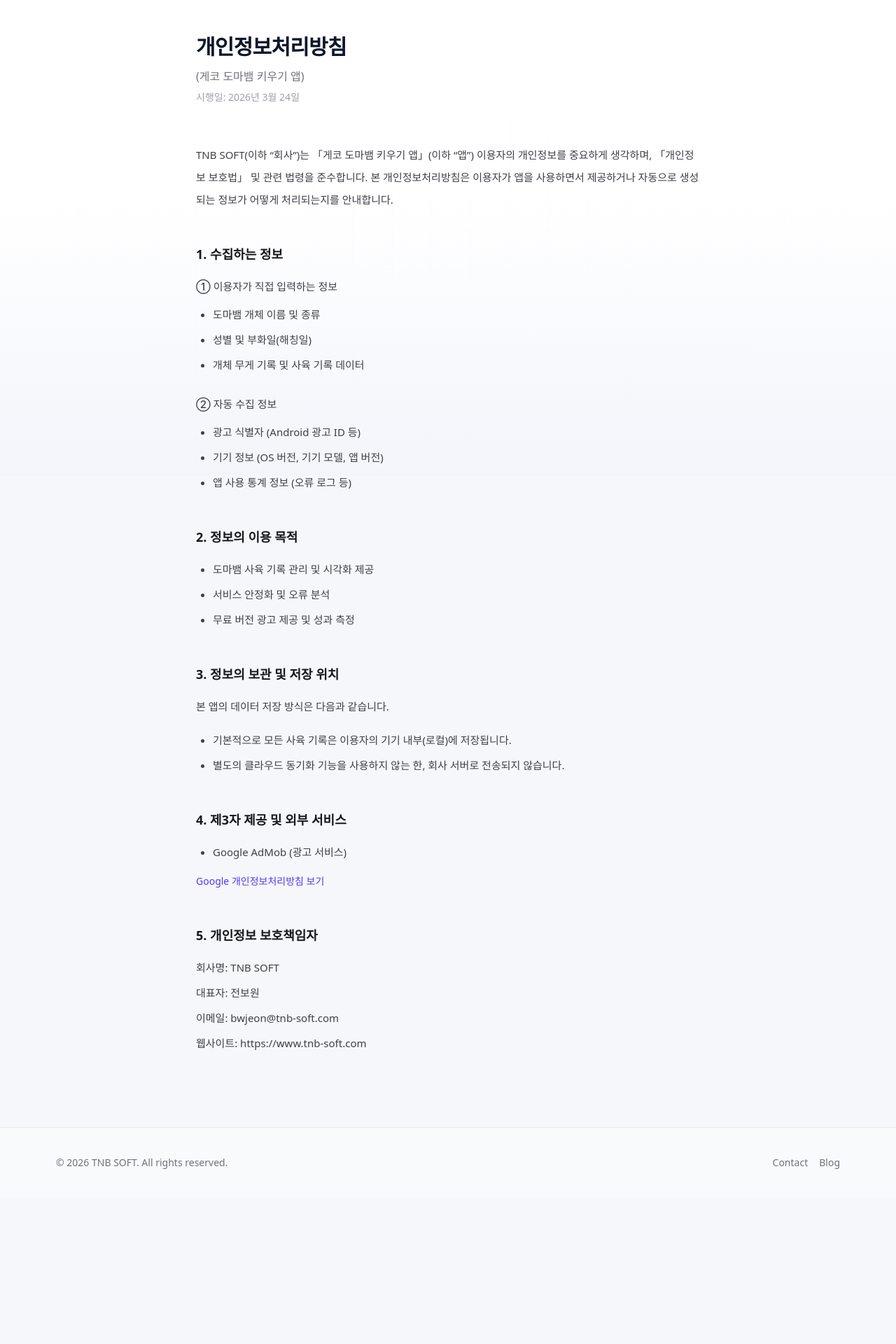
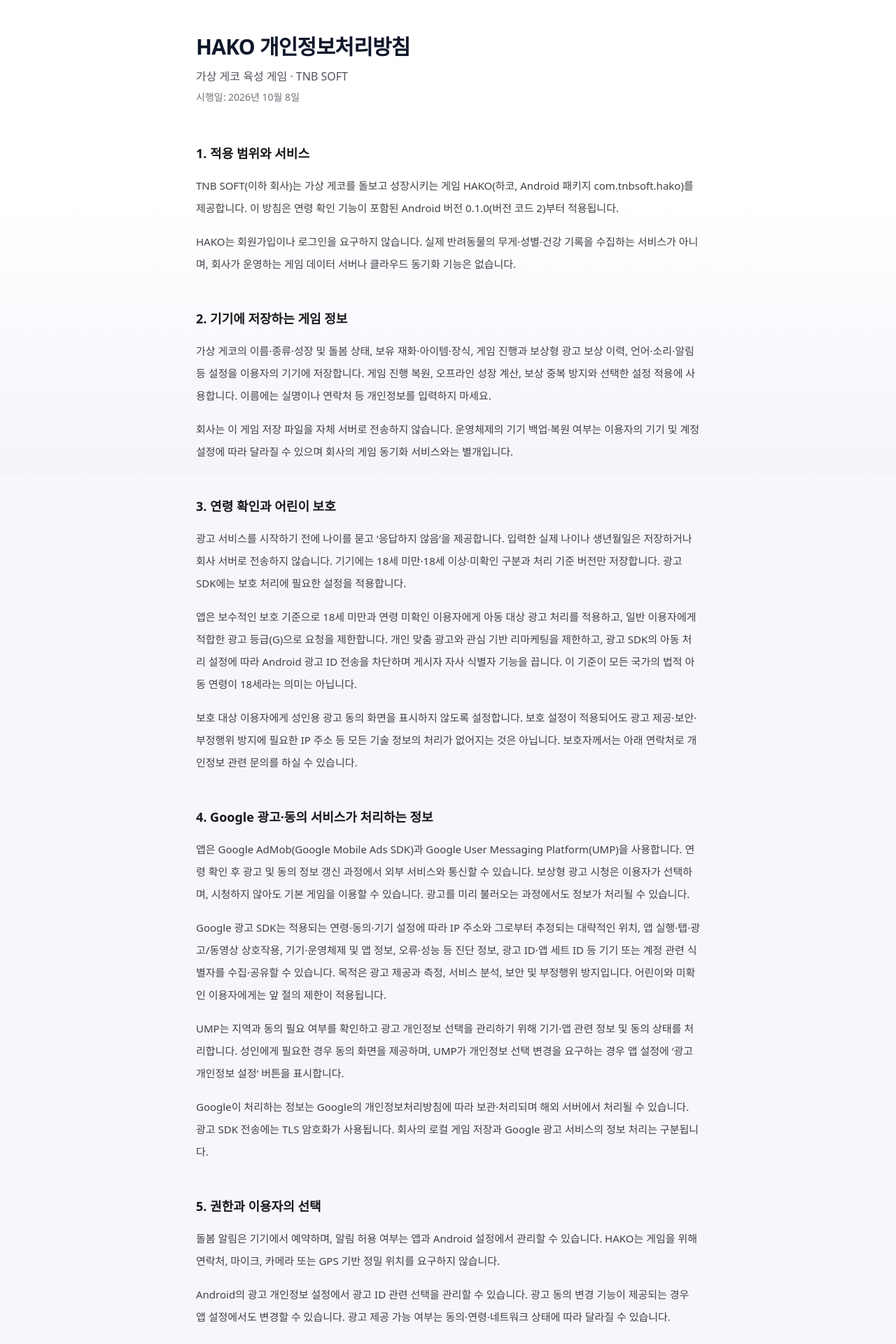
Before and after one commit to jeonbowon/tnb-soft.com, a Next.js app: page /hako-privacy in a window 1280 px wide. Shown: the part 120-2040 px from the top of the page at 70% size. Before the commit the page ends 1831 px from the top, so only its background shows below. Built offline with nearby package versions, Linux system fonts and the light colour scheme.

Commit message:
Correct HAKO privacy policy for local game data and age-aware ads

```diff
--- a/src/app/hako-privacy/page.tsx
+++ b/src/app/hako-privacy/page.tsx
@@ -1,103 +1,91 @@
 import type { Metadata } from "next";
 
 export const metadata: Metadata = {
-  title: "개인정보처리방침 | TNB SOFT",
-  description: "게코 도마뱀 키우기 앱 개인정보처리방침",
+  title: "HAKO 개인정보처리방침 | TNB SOFT",
+  description: "가상 게코 육성 게임 HAKO의 로컬 저장, 연령 확인, 광고 및 개인정보 처리 안내",
 };
+
+const sections = [
+  {
+    title: "1. 적용 범위와 서비스",
+    paragraphs: [
+      "TNB SOFT(이하 회사)는 가상 게코를 돌보고 성장시키는 게임 HAKO(하코, Android 패키지 com.tnbsoft.hako)를 제공합니다. 이 방침은 연령 확인 기능이 포함된 Android 버전 0.1.0(버전 코드 2)부터 적용됩니다.",
+      "HAKO는 회원가입이나 로그인을 요구하지 않습니다. 실제 반려동물의 무게·성별·건강 기록을 수집하는 서비스가 아니며, 회사가 운영하는 게임 데이터 서버나 클라우드 동기화 기능은 없습니다.",
+    ],
+  },
+  {
+    title: "2. 기기에 저장하는 게임 정보",
+    paragraphs: [
+      "가상 게코의 이름·종류·성장 및 돌봄 상태, 보유 재화·아이템·장식, 게임 진행과 보상형 광고 보상 이력, 언어·소리·알림 등 설정을 이용자의 기기에 저장합니다. 게임 진행 복원, 오프라인 성장 계산, 보상 중복 방지와 선택한 설정 적용에 사용합니다. 이름에는 실명이나 연락처 등 개인정보를 입력하지 마세요.",
+      "회사는 이 게임 저장 파일을 자체 서버로 전송하지 않습니다. 운영체제의 기기 백업·복원 여부는 이용자의 기기 및 계정 설정에 따라 달라질 수 있으며 회사의 게임 동기화 서비스와는 별개입니다.",
+    ],
+  },
+  {
+    title: "3. 연령 확인과 어린이 보호",
+    paragraphs: [
+      "광고 서비스를 시작하기 전에 나이를 묻고 ‘응답하지 않음’을 제공합니다. 입력한 실제 나이나 생년월일은 저장하거나 회사 서버로 전송하지 않습니다. 기기에는 18세 미만·18세 이상·미확인 구분과 처리 기준 버전만 저장합니다. 광고 SDK에는 보호 처리에 필요한 설정을 적용합니다.",
+      "앱은 보수적인 보호 기준으로 18세 미만과 연령 미확인 이용자에게 아동 대상 광고 처리를 적용하고, 일반 이용자에게 적합한 광고 등급(G)으로 요청을 제한합니다. 개인 맞춤 광고와 관심 기반 리마케팅을 제한하고, 광고 SDK의 아동 처리 설정에 따라 Android 광고 ID 전송을 차단하며 게시자 자사 식별자 기능을 끕니다. 이 기준이 모든 국가의 법적 아동 연령이 18세라는 의미는 아닙니다.",
+      "보호 대상 이용자에게 성인용 광고 동의 화면을 표시하지 않도록 설정합니다. 보호 설정이 적용되어도 광고 제공·보안·부정행위 방지에 필요한 IP 주소 등 모든 기술 정보의 처리가 없어지는 것은 아닙니다. 보호자께서는 아래 연락처로 개인정보 관련 문의를 하실 수 있습니다.",
+    ],
+  },
+  {
+    title: "4. Google 광고·동의 서비스가 처리하는 정보",
+    paragraphs: [
+      "앱은 Google AdMob(Google Mobile Ads SDK)과 Google User Messaging Platform(UMP)을 사용합니다. 연령 확인 후 광고 및 동의 정보 갱신 과정에서 외부 서비스와 통신할 수 있습니다. 보상형 광고 시청은 이용자가 선택하며, 시청하지 않아도 기본 게임을 이용할 수 있습니다. 광고를 미리 불러오는 과정에서도 정보가 처리될 수 있습니다.",
+      "Google 광고 SDK는 적용되는 연령·동의·기기 설정에 따라 IP 주소와 그로부터 추정되는 대략적인 위치, 앱 실행·탭·광고/동영상 상호작용, 기기·운영체제 및 앱 정보, 오류·성능 등 진단 정보, 광고 ID·앱 세트 ID 등 기기 또는 계정 관련 식별자를 수집·공유할 수 있습니다. 목적은 광고 제공과 측정, 서비스 분석, 보안 및 부정행위 방지입니다. 어린이와 미확인 이용자에게는 앞 절의 제한이 적용됩니다.",
+      "UMP는 지역과 동의 필요 여부를 확인하고 광고 개인정보 선택을 관리하기 위해 기기·앱 관련 정보 및 동의 상태를 처리합니다. 성인에게 필요한 경우 동의 화면을 제공하며, UMP가 개인정보 선택 변경을 요구하는 경우 앱 설정에 ‘광고 개인정보 설정’ 버튼을 표시합니다.",
+      "Google이 처리하는 정보는 Google의 개인정보처리방침에 따라 보관·처리되며 해외 서버에서 처리될 수 있습니다. 광고 SDK 전송에는 TLS 암호화가 사용됩니다. 회사의 로컬 게임 저장과 Google 광고 서비스의 정보 처리는 구분됩니다.",
+    ],
+  },
+  {
+    title: "5. 권한과 이용자의 선택",
+    paragraphs: [
+      "돌봄 알림은 기기에서 예약하며, 알림 허용 여부는 앱과 Android 설정에서 관리할 수 있습니다. HAKO는 게임을 위해 연락처, 마이크, 카메라 또는 GPS 기반 정밀 위치를 요구하지 않습니다.",
+      "Android의 광고 개인정보 설정에서 광고 ID 관련 선택을 관리할 수 있습니다. 광고 동의 변경 기능이 제공되는 경우 앱 설정에서도 변경할 수 있습니다. 광고 제공 가능 여부는 동의·연령·네트워크 상태에 따라 달라질 수 있습니다.",
+    ],
+  },
+  {
+    title: "6. 보관·삭제와 문의 처리",
+    paragraphs: [
+      "로컬 게임 정보와 연령 구분은 게임 진행 및 설정 유지를 위해 기기에 보관됩니다. Android 설정에서 HAKO의 앱 데이터를 삭제하거나 앱을 제거하면 기기에 저장된 앱 데이터를 삭제할 수 있습니다. 게임 진행도 함께 사라질 수 있습니다. 운영체제 백업에 저장된 사본은 해당 백업 서비스 설정에서 별도로 관리하세요.",
+      "Google이 별도로 처리한 정보는 앱 삭제만으로 모두 삭제되는 것이 아닙니다. Google 개인정보처리방침과 계정의 개인정보 관리 도구에서 보관·삭제 방법을 확인할 수 있습니다.",
+      "회사에 이메일로 문의하면 회신 주소와 문의 내용이 문의 처리에 사용됩니다. 필요한 내용만 보내 주세요. 문의 해결 후 불필요한 정보는 삭제하며, 법령상 보존 의무가 있는 경우에는 그 범위와 기간에 한해 보관합니다. 이용자와 보호자는 아래 연락처로 열람·정정·삭제 등 개인정보 관련 요청을 할 수 있습니다. 회사가 보유하지 않는 로컬 파일이나 Google 처리 정보는 해당 기기 또는 서비스의 처리 방법을 안내합니다.",
+    ],
+  },
+  {
+    title: "7. 연락처와 방침 변경",
+    paragraphs: [
+      "개인정보 문의 담당: TNB SOFT / 대표 전보원 / bwjeon@tnb-soft.com",
+      "서비스 또는 정보 처리 방식이 변경되면 이 페이지에 변경 내용과 시행일을 안내하고, 필요한 경우 앱에서도 안내합니다.",
+    ],
+  },
+];
 
 export default function PrivacyPage() {
   return (
-    <div className="mx-auto max-w-3xl px-6 py-16">
+    <main className="mx-auto max-w-3xl px-6 py-16">
       <header className="mb-14">
-        <h1 className="text-3xl font-semibold tracking-tight">
-          개인정보처리방침
-        </h1>
-        <p className="mt-3 text-zinc-500">(게코 도마뱀 키우기 앱)</p>
-        <p className="mt-2 text-sm text-zinc-400">
-          시행일: 2026년 3월 24일
-        </p>
+        <h1 className="text-3xl font-semibold tracking-tight">HAKO 개인정보처리방침</h1>
+        <p className="mt-3 text-zinc-600">가상 게코 육성 게임 · TNB SOFT</p>
+        <p className="mt-2 text-sm text-zinc-500">시행일: 2026년 10월 8일</p>
       </header>
-
       <div className="space-y-12 text-[15px] leading-8 text-zinc-700">
+        {sections.map((section) => (
+          <section key={section.title}>
+            <h2 className="mb-4 text-lg font-semibold text-zinc-900">{section.title}</h2>
+            {section.paragraphs.map((paragraph) => <p key={paragraph} className="mb-4">{paragraph}</p>)}
+          </section>
+        ))}
         <section>
-          <p>
-            TNB SOFT(이하 “회사”)는 「게코 도마뱀 키우기 앱」(이하 “앱”) 이용자의
-            개인정보를 중요하게 생각하며, 「개인정보 보호법」 및 관련 법령을
-            준수합니다. 본 개인정보처리방침은 이용자가 앱을 사용하면서 제공하거나
-            자동으로 생성되는 정보가 어떻게 처리되는지를 안내합니다.
-          </p>
-        </section>
-
-        <section>
-          <h2 className="text-lg font-semibold text-zinc-900 mb-4">
-            1. 수집하는 정보
-          </h2>
-          <h3 className="font-medium mb-2">① 이용자가 직접 입력하는 정보</h3>
-          <ul className="list-disc pl-6 space-y-1">
-            <li>도마뱀 개체 이름 및 종류</li>
-            <li>성별 및 부화일(해칭일)</li>
-            <li>개체 무게 기록 및 사육 기록 데이터</li>
-          </ul>
-
-          <h3 className="font-medium mt-6 mb-2">② 자동 수집 정보</h3>
-          <ul className="list-disc pl-6 space-y-1">
-            <li>광고 식별자 (Android 광고 ID 등)</li>
-            <li>기기 정보 (OS 버전, 기기 모델, 앱 버전)</li>
-            <li>앱 사용 통계 정보 (오류 로그 등)</li>
-          </ul>
-        </section>
-
-        <section>
-          <h2 className="text-lg font-semibold text-zinc-900 mb-4">
-            2. 정보의 이용 목적
-          </h2>
-          <ul className="list-disc pl-6 space-y-1">
-            <li>도마뱀 사육 기록 관리 및 시각화 제공</li>
-            <li>서비스 안정화 및 오류 분석</li>
-            <li>무료 버전 광고 제공 및 성과 측정</li>
-          </ul>
-        </section>
-
-        <section>
-          <h2 className="text-lg font-semibold text-zinc-900 mb-4">
-            3. 정보의 보관 및 저장 위치
-          </h2>
-          <p className="mb-4">본 앱의 데이터 저장 방식은 다음과 같습니다.</p>
-          <ul className="list-disc pl-6 space-y-1">
-            <li>기본적으로 모든 사육 기록은 이용자의 기기 내부(로컬)에 저장됩니다.</li>
-            <li>별도의 클라우드 동기화 기능을 사용하지 않는 한, 회사 서버로 전송되지 않습니다.</li>
-          </ul>
-        </section>
-
-        <section>
-          <h2 className="text-lg font-semibold text-zinc-900 mb-4">
-            4. 제3자 제공 및 외부 서비스
-          </h2>
-          <ul className="list-disc pl-6 space-y-1">
-            <li>Google AdMob (광고 서비스)</li>
-          </ul>
-          <a
-            href="https://policies.google.com/privacy"
-            target="_blank"
-            rel="noopener noreferrer"
-            className="inline-block mt-4 text-sm text-indigo-600 hover:underline"
-          >
-            Google 개인정보처리방침 보기
-          </a>
-        </section>
-
-        <section>
-          <h2 className="text-lg font-semibold text-zinc-900 mb-4">
-            5. 개인정보 보호책임자
-          </h2>
-          <ul className="space-y-1">
-            <li>회사명: TNB SOFT</li>
-            <li>대표자: 전보원</li>
-            <li>이메일: bwjeon@tnb-soft.com</li>
-            <li>웹사이트: https://www.tnb-soft.com</li>
+          <h2 className="mb-4 text-lg font-semibold text-zinc-900">외부 서비스 안내</h2>
+          <ul className="space-y-2 text-indigo-700 underline">
+            <li><a href="https://policies.google.com/privacy">Google 개인정보처리방침</a></li>
+            <li><a href="https://policies.google.com/technologies/partner-sites">Google 서비스 사용 시 정보 처리</a></li>
+            <li><a href="https://developers.google.com/admob/unity/privacy/play-data-disclosure">Google Mobile Ads 데이터 처리 안내</a></li>
+            <li><a href="mailto:bwjeon@tnb-soft.com">개인정보 문의: bwjeon@tnb-soft.com</a></li>
           </ul>
         </section>
       </div>
-    </div>
+    </main>
   );
 }
```
